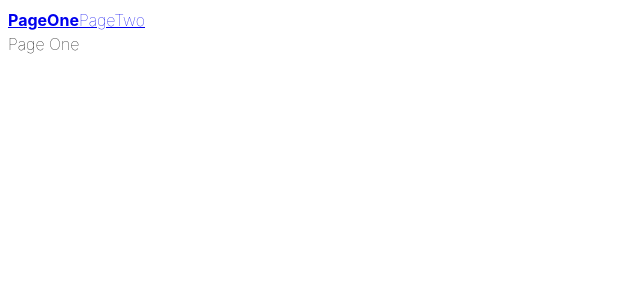
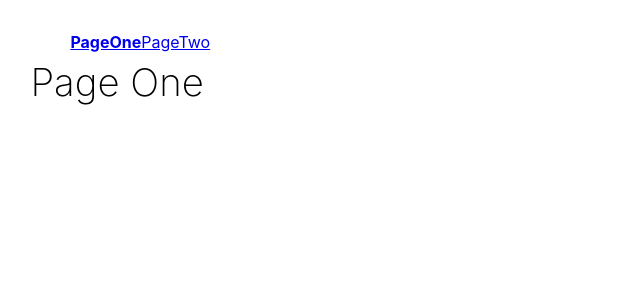
Before and after one commit to rodocite/react-streaming-ssr, a React app: page /pageOne in a window 1280 px wide. Shown: the top 300 px of the page, without its empty margins (0-640 px from the left). Built offline with nearby package versions, Linux system fonts and the light colour scheme; the HTML template or start-up script is replaced by a standard one.

Commit message:
Sizing with rems

```diff
--- a/src/client/App.js
+++ b/src/client/App.js
@@ -6,13 +6,13 @@ import NoMatch from './404'
 import Nav from './Nav'
 
 const Container = styled.div`
+  padding: 1.4rem;
+
   *, *:before, *:after {
     box-sizing: border-box;
     font-family: -apple-system, BlinkMacSystemFont, sans-serif;
-    font-weight: 100;
     line-height: 1.5;
     margin: 0;
-    padding: 0;
   }
 `
 
--- a/src/client/PageOne.js
+++ b/src/client/PageOne.js
@@ -1,9 +1,15 @@
 import React from 'react'
+import styled from 'styled-components'
+
+const Text = styled.p`
+  font-size: 2.4rem;
+  font-weight: 200;
+`
 
 class PageOne extends React.Component {
   render() {
     return (
-      <div>Page One</div>
+      <Text>Page One</Text>
     )
   }
 }
--- a/src/server/server.js
+++ b/src/server/server.js
@@ -13,7 +13,7 @@ import App from '../client/App'
 const port = 3000
 const server = express()
 
-const html = '<!DOCTYPE html><html><meta name="viewport" content="width=device-width"/><head><style>body{margin:0;min-height:100vh}</style><meta charset="utf-8"><title>React Streaming SSR</title></head><body><div id="root">'
+const html = '<!DOCTYPE html><html><meta name="viewport" content="width=device-width"/><head><style>body{font-size:62.5%;margin:0;min-height:100vh;}</style><meta charset="utf-8"><title>React Streaming SSR</title></head><body><div id="root">'
 
 server.use(cors())
 
```
